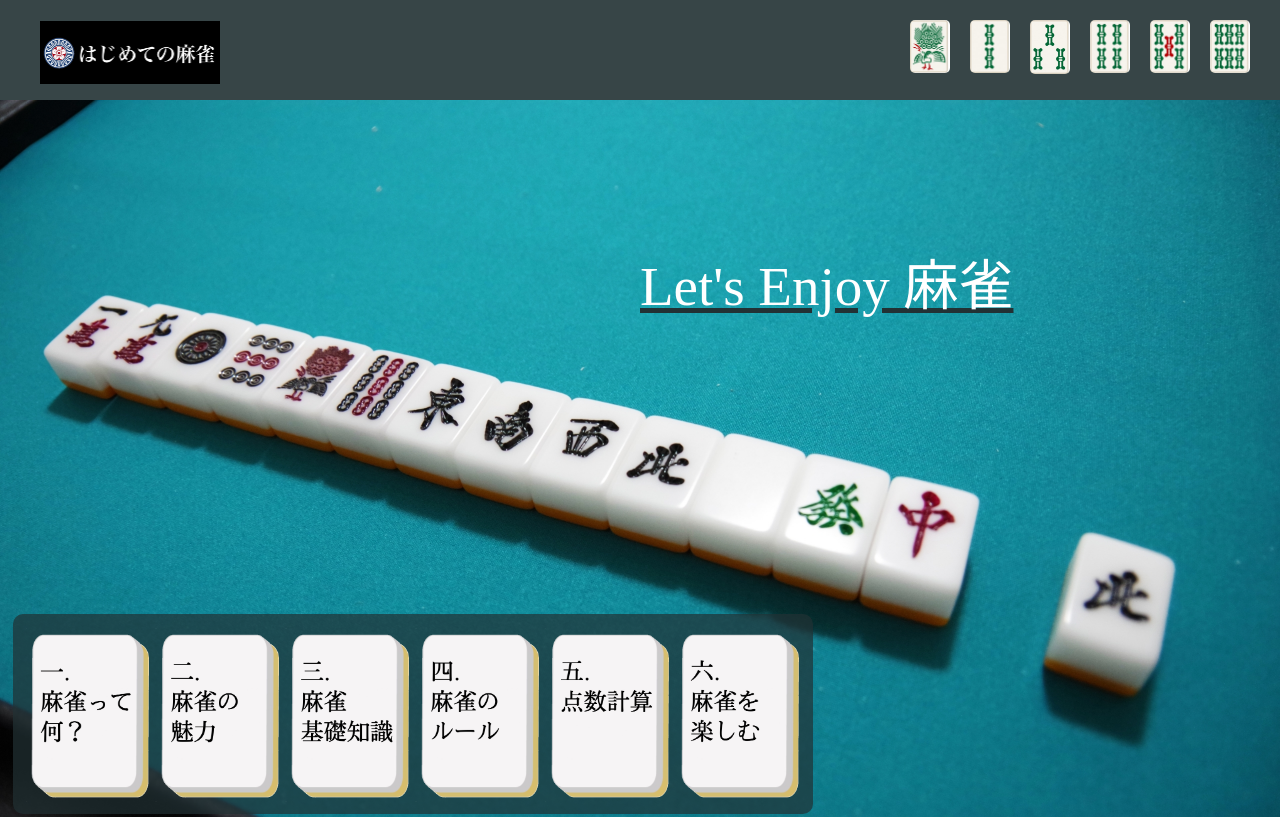
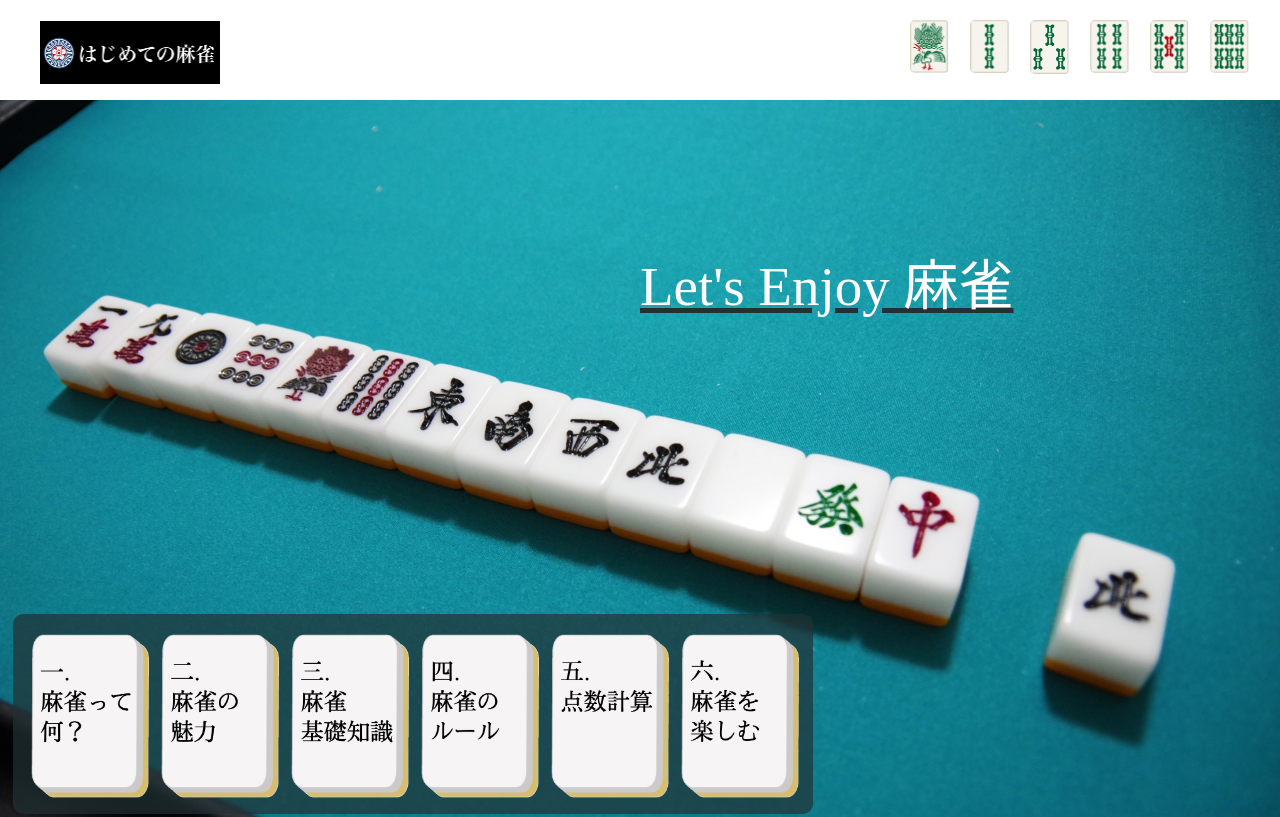
Before and after one commit to mura1205/Mahjong-Biginner, a plain HTML site: page index.html in a window 1280 px wide. Shown: the top 817 px of the page. Drawn offline with Linux system fonts and the light colour scheme; files whose address does not match are found by name.

Commit message:
Update stylesheet.css

```diff
--- a/stylesheet.css
+++ b/stylesheet.css
@@ -4,7 +4,7 @@ body{
 header{
     height: 100px;
     width:100%;
-    background-color :rgba(34, 49, 52, 0.9) ;
+    background-color :rgba(255, 255, 255, 0.8) ;
     position: fixed;
     top: 0;
     z-index: 10;
```
